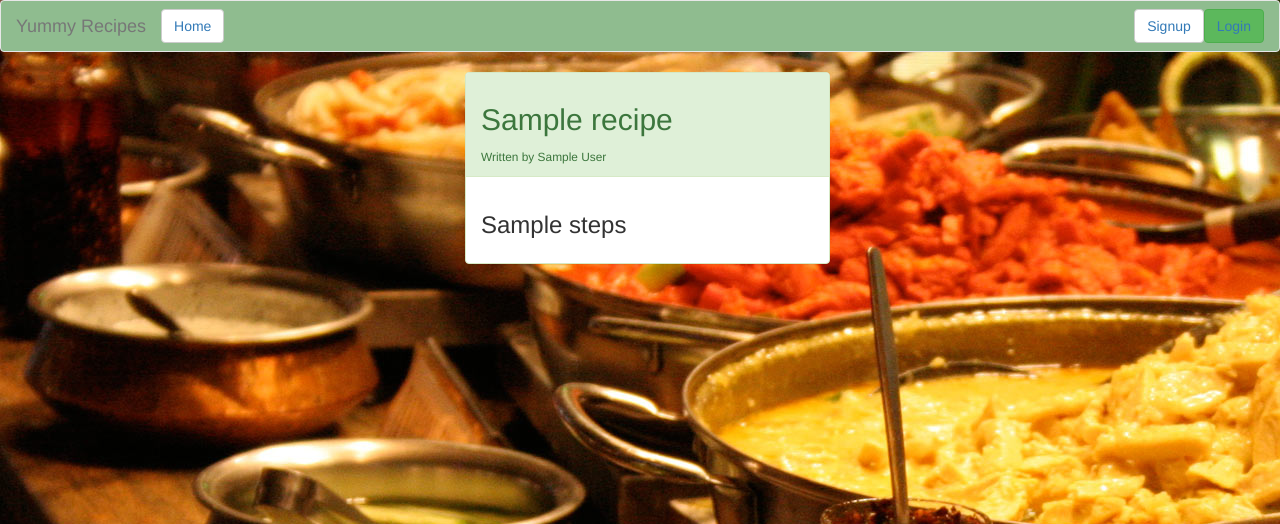
After one commit to ZeratulXjs/Yummy-Flask, a Flask app: template templates/recipe_details.html in a window 1280 px wide. The commit adds this page. Shown: the top 524 px of the page. Run offline with Flask 2, Linux system fonts and the light colour scheme; the template is opened without the code that fills it: most values are stand-ins (such as "Sample title", 1, 10 or a date in 2020); some libraries are stand-ins or nearby versions.

```diff
--- a/app.py
+++ b/app.py
@@ -51,13 +51,12 @@ def login():
             return redirect(url_for('dashboard'))
           else:
             flash('Password incorrect', 'danger')
-        break
-      else:
-        flash('User not found. Please Sign up', 'warning')
+        else:
+          flash('User not found. Please Sign up', 'warning')
 
     return render_template("login.html")
 
-# Define authorisation to access restricted parts of the app
+# Determine authorisation to access restricted parts of app
 def user_logged_in(f):
   @wraps(f)
   def wrap(*args, **kwargs):
@@ -103,10 +102,61 @@ def add_recipe():
     return redirect(url_for('dashboard'))
   return render_template("add_recipe.html", form=form)
 
+# Edit a recipe
+@app.route('/edit_recipe/<title>', methods = ['POST', 'GET'])
+@user_logged_in
+def edit_recipe(title):
+  for recipe in recipe_list:
+    if recipe['Title'] == title:
+      form = RecipeForm(request.form)
+      form.title.data = recipe['Title']
+      form.steps.data = recipe['Steps']
+
+      if request.method == 'POST' and form.validate():
+        title_new = form.title.data
+        steps_new = form.steps.data
+
+        recipe[title_new] = recipe.pop(title)
+        recipe[steps_new] = recipe.pop(steps)
+
+        flash('Recipe edited!', 'success')
+        app.logger.info('Recipe list : %s', recipe_list)
+        return redirect(url_for('dashboard'))
+      return render_template("edit_recipe.html", form=form)
+
+# Delete a recipe
+@app.route('/delete_recipe/<title>', methods = ['POST'])
+@user_logged_in
+def delete_recipe(title):
+  for recipe in recipe_list:
+    if recipe['Title'] == title:
+      del recipe
+
+      flash('Recipe deleted!', 'success')
+      app.logger.info('Recipe list : %s', recipe_list)
+      return redirect(url_for('dashboard'))
+    return render_template("del_recipe.html", form=form)
+
+
 # List of recipes
-@app.route('/recipe/<title>', methods = ['POST', 'GET'])
-def recipe(title):
-  return render_template("recipes.html", title=title)
+@app.route('/recipes')
+@user_logged_in
+def recipes():
+  if not recipe_list:
+    flash('No recipes added yet', 'warning')
+  else:
+    return render_template("recipes.html", recipe_list=recipe_list)
+
+# Single recipe
+@app.route('/recipe_details/<title>')
+@user_logged_in
+def single_recipe(title):
+  for recipe in recipe_list:
+    if recipe['Title'] == title:
+      return render_template("recipe_details.html", recipe=recipe)
+  else:
+    flash('Recipe not found', 'danger')
+
 
 
 if __name__ == "__main__":
--- /dev/null
+++ b/templates/recipe_details.html
@@ -0,0 +1,13 @@
+{% extends 'layout.html' %}
+
+{% block body %}
+  <div class="col-sm-8 col-sm-offset-4">
+      <div class="panel panel-success" style="max-width: 50%">
+        <div class="panel-heading"><h2>{{recipe.Title}}</h2><small>Written by {{recipe.Author}}</small></div>
+          <div class="panel-body">
+            <h3>{{recipe.Steps | safe}}</h3>
+          </div>
+      </div>
+    </div>
+  </div>
+{% endblock %}
--- a/templates/recipes.html
+++ b/templates/recipes.html
@@ -10,7 +10,7 @@
           <ul class='list-group'>
             {% for recipe in recipe_list %}
 
-              <li class='list-group-item'><a href='recipe/{{recipe_list.title}}'>{{recipe.title}}</a></li>
+              <li class='list-group-item'><a href="recipe_details/{{recipe.Title}}">{{recipe.Title}}</a></li>
 
             {% endfor %}
           </ul>
```
Also changed, not shown: templates/dashboard.html (+6 -1 lines), templates/edit_recipe.html (added, +28 -0 lines), templates/index.html (+13 -5 lines).
